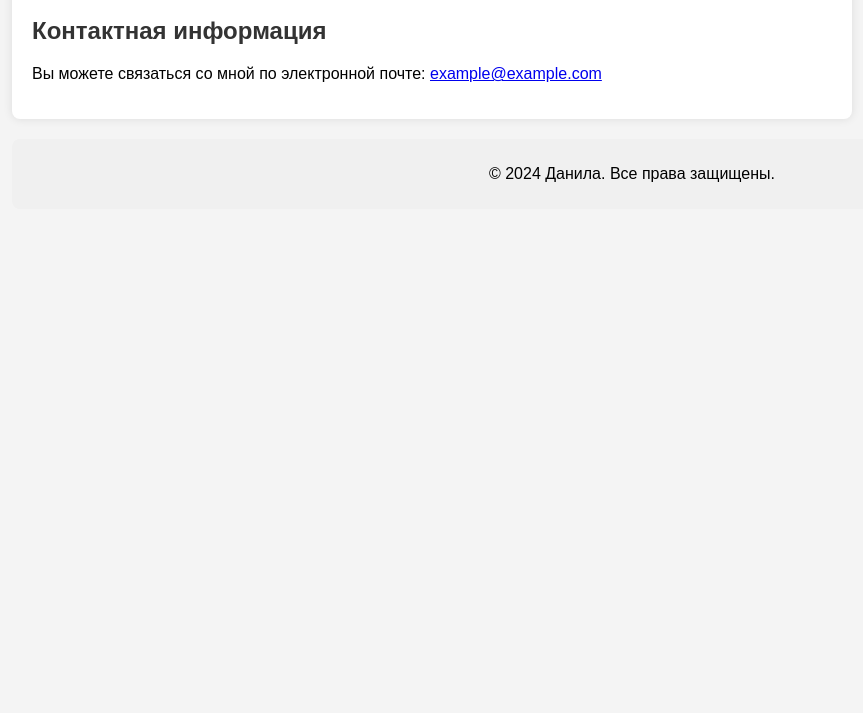
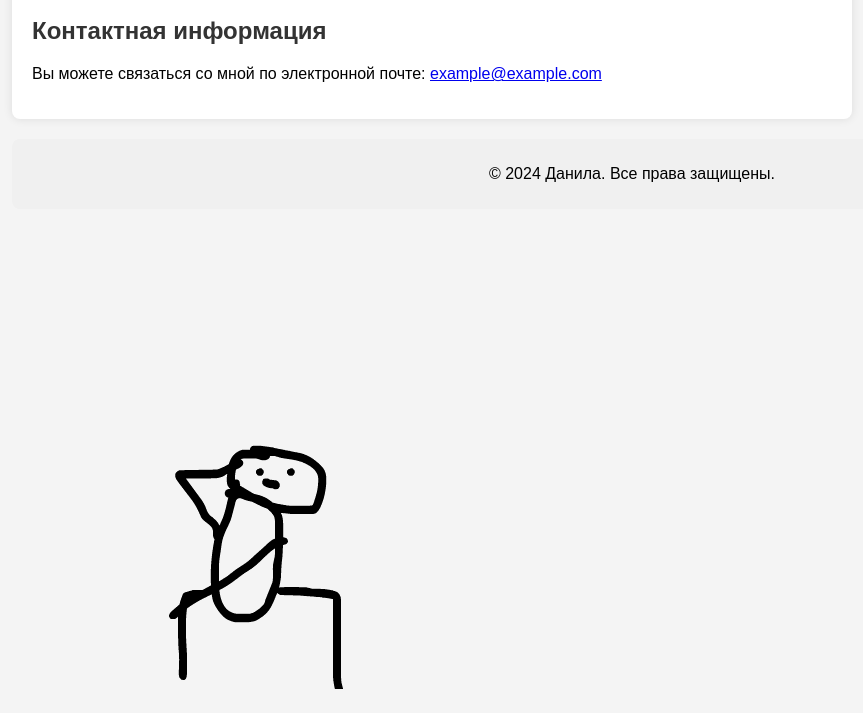
Before and after one commit to ggaaggaa22855/ItsMyLIVE, a plain HTML site: page index.html in a window 1280 px wide. Shown: the part 2228-2941 px from the top of the page, without its empty margins (8-871 px from the left). Before the commit the page ends 2457 px from the top, so only its background shows below. Drawn offline with Linux system fonts and the light colour scheme.

Commit message:
Update index.html

```diff
--- a/index.html
+++ b/index.html
@@ -68,6 +68,6 @@
     <footer>
         <p>© 2024 Данила. Все права защищены.</p>
     </footer>
-
+<img src="Kesha1.gif">
 </body>
 </html>
```
